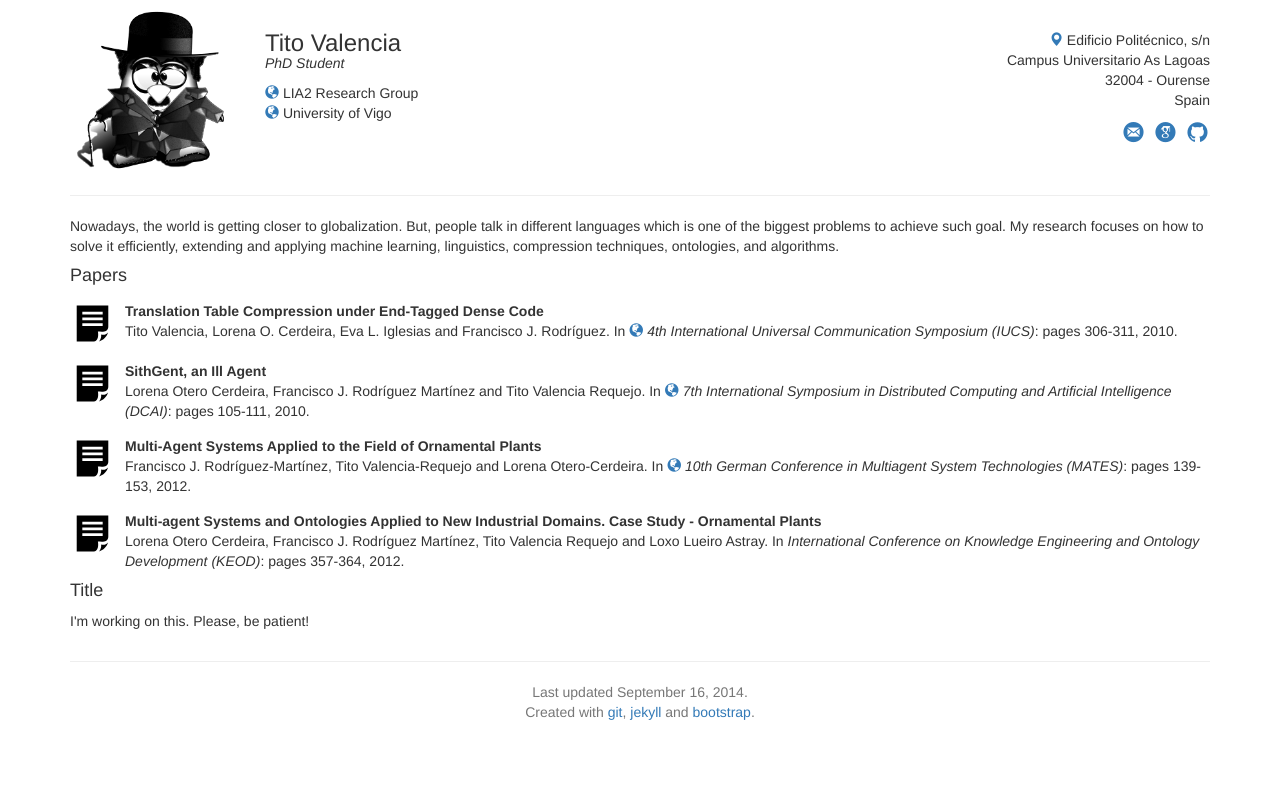
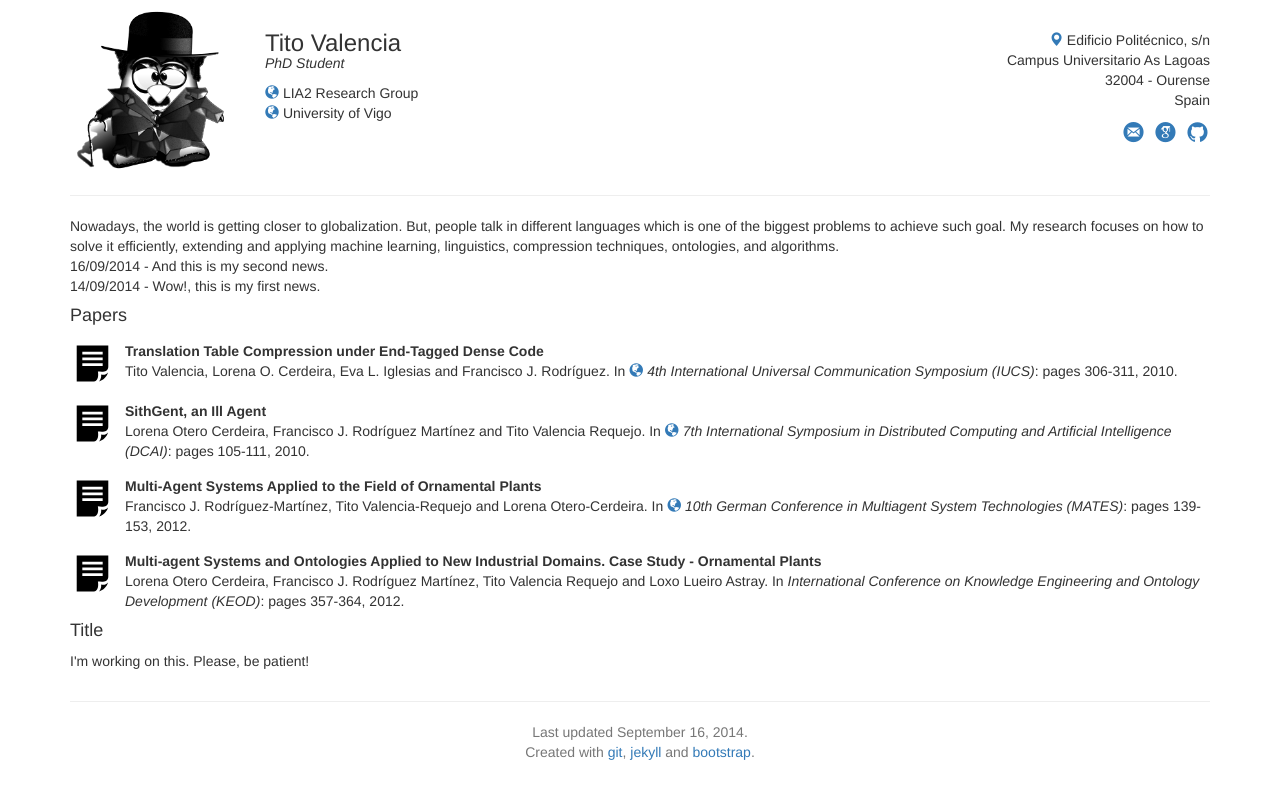
Before and after one commit to tvalreq/tvalreq.github.com, a Jekyll site: the page built from index.html, in a window 1280 px wide. Shown: the top 799 px of the page. Built offline with Jekyll 4.4.1, drawn with Linux system fonts in a browser that asks for light colours; nearby versions of some CDN libraries.

Commit message:
trying new things

```diff
--- a/index.html
+++ b/index.html
@@ -8,8 +8,18 @@ description: Tito Valencia's Homepage
 <div class="row">
 	<div class="col-xs-12 col-sm-12 col-md-12 col-lg-12">
 		<section id="introduction">
-			    	Nowadays, the world is getting closer to globalization. But, people talk in different languages which is one of the biggest problems to achieve such goal. My research focuses on how to solve it efficiently, extending and applying machine learning, linguistics, compression techniques, ontologies, and algorithms.
+			Nowadays, the world is getting closer to globalization. But, people talk in different languages which is one of the biggest problems to achieve such goal. My research focuses on how to solve it efficiently, extending and applying machine learning, linguistics, compression techniques, ontologies, and algorithms.
 		</section><!--/introduction-->
+	</div>
+</div>
+
+<!--NEWS-->
+<div class="row">
+	<div class="col-xs-12 col-sm-12 col-md-12 col-lg-12">
+		<section id="news">
+			<article>16/09/2014 - And this is my second news.</article>
+			<article>14/09/2014 - Wow!, this is my first news.</article>
+		</section><!--/news-->
 	</div>
 </div>
 
```
